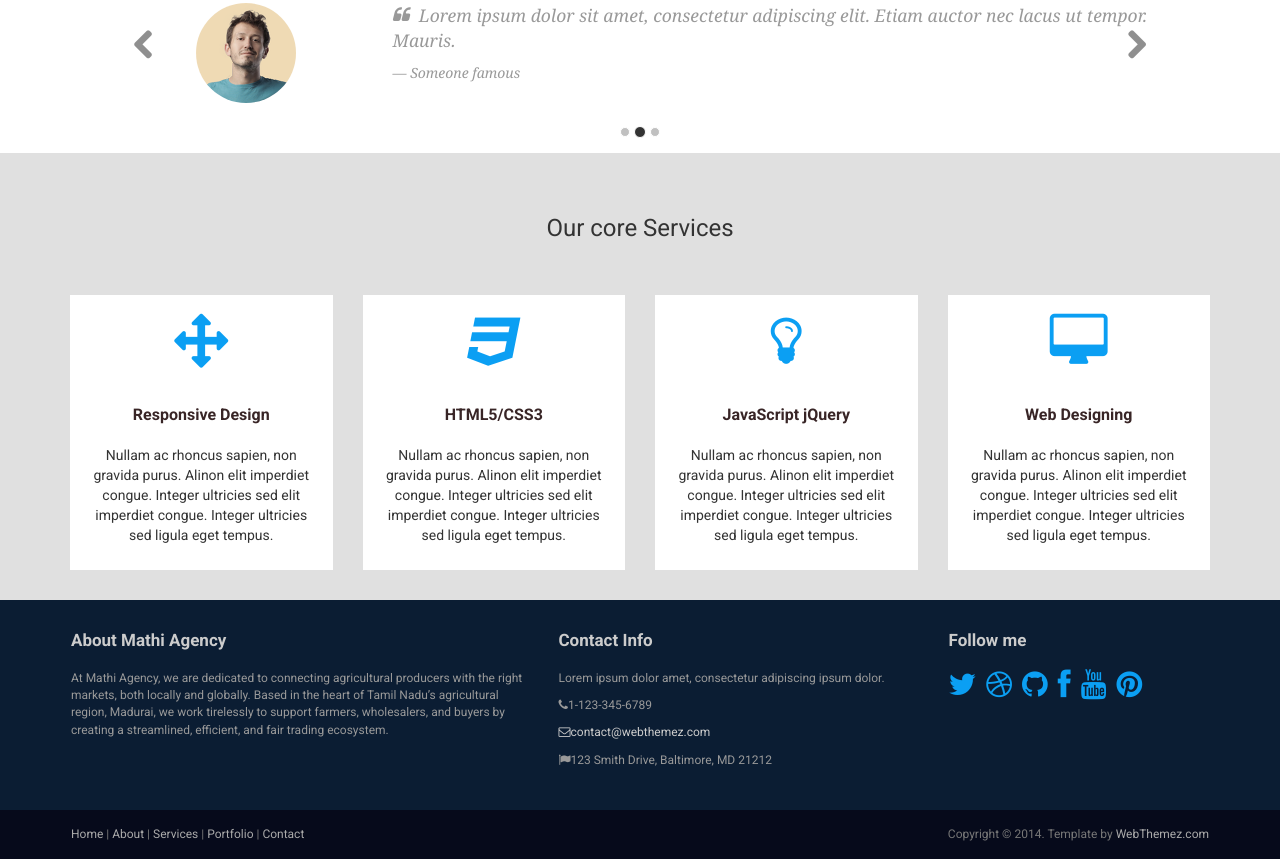
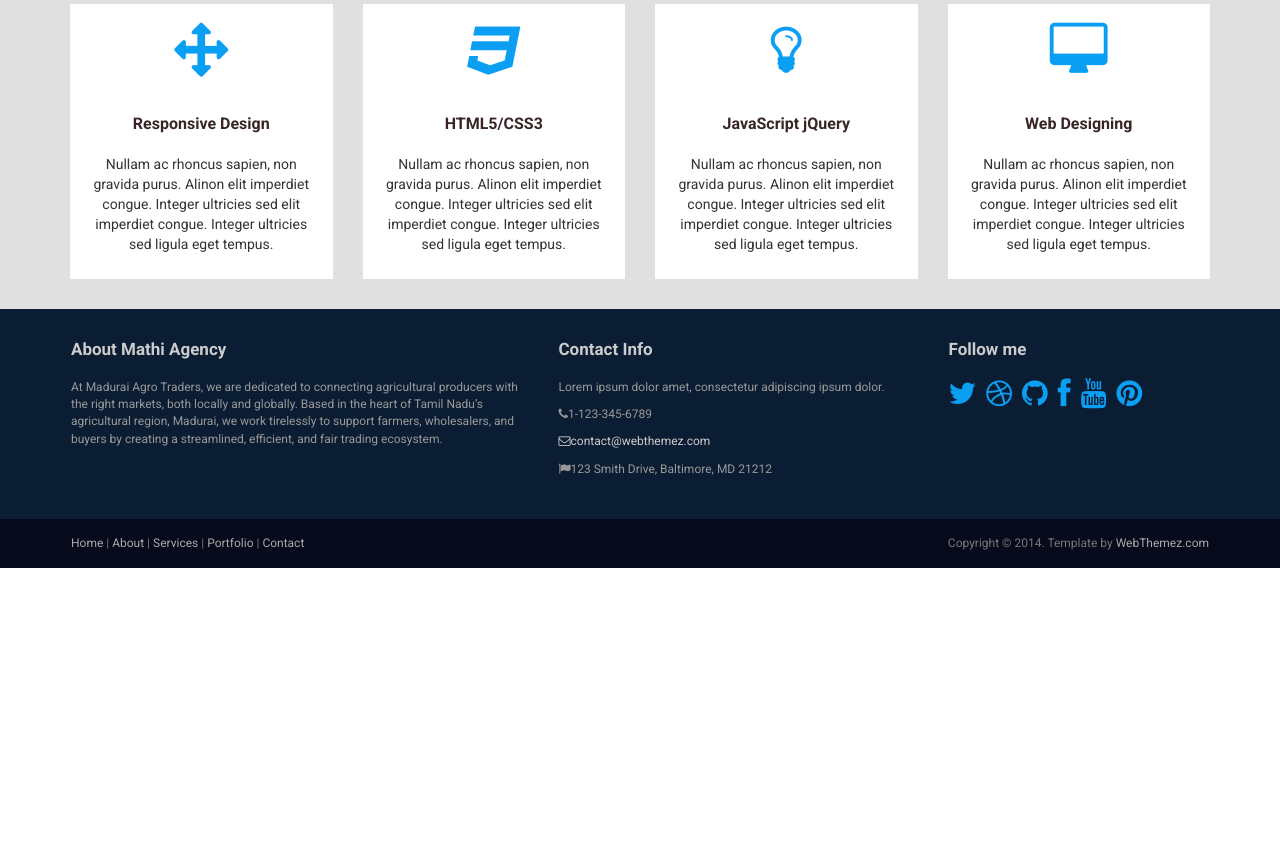
Before and after one commit to VSuryaPrashanth/MathiAgency, a plain HTML site: page index.html in a window 1280 px wide. Shown: the part 1392-2251 px from the top of the page. After the commit the page ends 1960 px from the top, so only its background shows below. Drawn offline with nearby package versions, Linux system fonts and the light colour scheme.

Commit message:
vault backup: 2024-11-08 16:15:58

```diff
--- a/index.html
+++ b/index.html
@@ -241,7 +241,7 @@
                     <div class="col-md-5 panel">
                         <h3 class="panel-title">About Mathi Agency</h3>
                         <div class="panel-body">
-                            <p>At Mathi Agency, we are dedicated to connecting agricultural producers with the right markets, both locally and globally. Based in the heart of Tamil Nadu’s agricultural region, Madurai, we work tirelessly to support farmers, wholesalers, and buyers by creating a streamlined, efficient, and fair trading ecosystem.</p>
+                            <p>At Madurai Agro Traders, we are dedicated to connecting agricultural producers with the right markets, both locally and globally. Based in the heart of Tamil Nadu’s agricultural region, Madurai, we work tirelessly to support farmers, wholesalers, and buyers by creating a streamlined, efficient, and fair trading ecosystem.</p>
                         </div>
                     </div>
 
```
Also changed, not shown: assets/images/logo.png, 1 other file.
